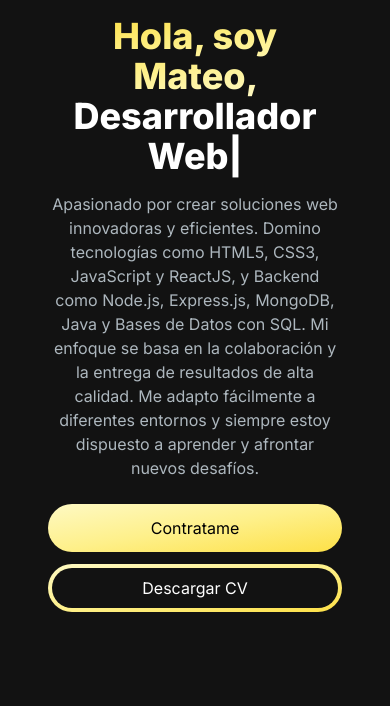
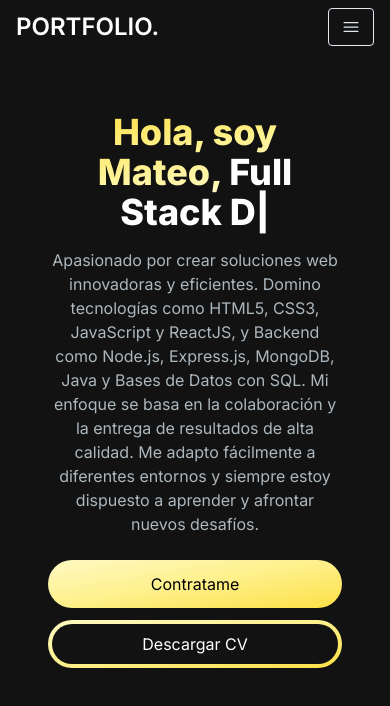
Before and after one commit to MateoDonino/portfolio-web, a Next.js app: page / in a window 390 px wide. Shown: the top 706 px of the page. Built offline with nearby package versions, Linux system fonts and the light colour scheme; grey boxes are pictures that could not be loaded.

Commit message:
Actualizacion 1.2

```diff
--- a/package.json
+++ b/package.json
@@ -9,6 +9,7 @@
     "lint": "next lint"
   },
   "dependencies": {
+    "@heroicons/react": "^2.1.3",
     "next": "14.2.1",
     "react": "^18",
     "react-dom": "^18",
--- a/src/app/page.js
+++ b/src/app/page.js
@@ -1,12 +1,14 @@
 import Image from "next/image";
 import HeroSection from "../components/HeroSection";
+import NavBar from "../components/NavBar";
 
 export default function Home() {
   return (
     <main className="min-h-screen flex flex-col bg-[#121212]">
-      <container class="container mx-auto px-12 py-4">
+      <NavBar />
+      <div class="container mt-24 mx-auto px-12 py-4">
         <HeroSection />
-      </container>
+      </div>
     </main>
   );
 }
--- a/src/components/HeroSection.jsx
+++ b/src/components/HeroSection.jsx
@@ -16,9 +16,9 @@
               sequence={[
                 // Same substring at the start will only be typed out once, initially
                 "Full Stack Developer",
-                1500, // wait 1s before replacing "Mice" with "Hamsters"
+                4000, // wait 1s before replacing "Mice" with "Hamsters"
                 "Desarrollador Web",
-                1500,
+                4000,
               ]}
               wrapper="span"
               speed={50}
--- /dev/null
+++ b/src/components/MenuOverlay.jsx
@@ -0,0 +1,16 @@
+import React from "react";
+import NavLink from "./NavLink";
+
+const MenuOverlay = ({ links }) => {
+  return (
+    <ul className="flex flex-col py-4 items-center">
+      {links.map((link, index) => (
+        <li key={index}>
+          <NavLink href={link.path} title={link.title} />
+        </li>
+      ))}
+    </ul>
+  );
+};
+
+export default MenuOverlay;
--- /dev/null
+++ b/src/components/NavBar.jsx
@@ -0,0 +1,66 @@
+"use client";
+import React, { useState } from "react";
+import Link from "next/link";
+import NavLink from "./NavLink";
+import { Bars3Icon, XmarkIcon } from "@heroicons/react/24/solid";
+import MenuOverlay from "./MenuOverlay";
+
+const navLinks = [
+  {
+    title: "Sobre Mi",
+    path: "#about",
+  },
+  {
+    title: "Proyectos",
+    path: "#proyectos",
+  },
+  {
+    title: "Contratame",
+    path: "#contratame",
+  },
+];
+
+const NavBar = () => {
+  const [navbarOpen, setNavbarOpen] = useState(false);
+  return (
+    <nav className="fixed mx-auto top-0 left-0 right-0 z-10 bg-[#121212] bg-opacity-100">
+      <div className="flex container lg:py-4 flex-wrap items-center justify-between mx-auto px-4 py-2">
+        <Link
+          href={"/"}
+          className="text-2xl md:text-5xl text-white font-semibold"
+        >
+          PORTFOLIO.
+        </Link>
+        <div className="mobile-menu block md:hidden">
+          {!navbarOpen ? (
+            <button className="flex items-center px-3 py-2 border rounded border-slate-200 text-slate-200 hover:border-white">
+              <Bars3Icon
+                onClick={() => setNavbarOpen(true)}
+                className="h-5 w-5"
+              />
+            </button>
+          ) : (
+            <button className="flex items-center px-3 py-2 border rounded border-slate-200 text-slate-200 hover:border-white">
+              <XmarkIcon
+                onClick={() => setNavbarOpen(false)}
+                className="h-5 w-5"
+              />
+            </button>
+          )}
+        </div>
+        <div className="menu hidden md:block md:w-auto" id="navbar">
+          <ul className="flex p-4 md:p-0 md:flex-row md:space-x-8 mt-0">
+            {navLinks.map((link, index) => (
+              <li key={index}>
+                <NavLink href={link.path} title={link.title} />
+              </li>
+            ))}
+          </ul>
+        </div>
+      </div>
+      {navbarOpen ? <MenuOverlay links={navLinks} /> : null}
+    </nav>
+  );
+};
+
+export default NavBar;
--- /dev/null
+++ b/src/components/NavLink.jsx
@@ -0,0 +1,14 @@
+import Link from "next/link";
+
+const NavLink = ({ href, title }) => {
+  return (
+    <Link
+      href={href}
+      className="block py-2 pl-3 pr-4 text-[#ADB7BE] sm:text-xl rounded md:p-0 hover:text-white"
+    >
+      {title}
+    </Link>
+  );
+};
+
+export default NavLink;
```
Also changed, not shown: 1 other file (tests, documents, lock files or other folders).
